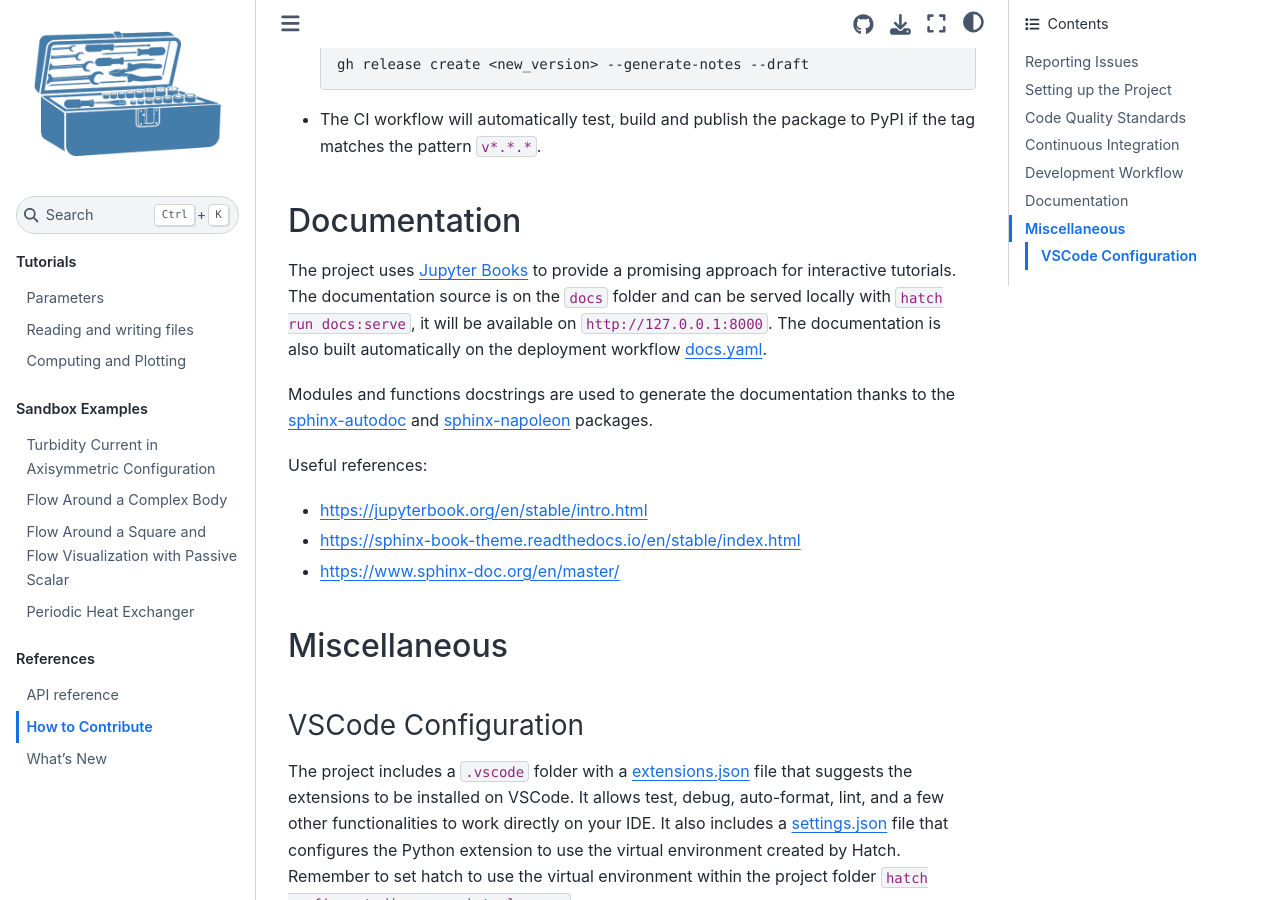
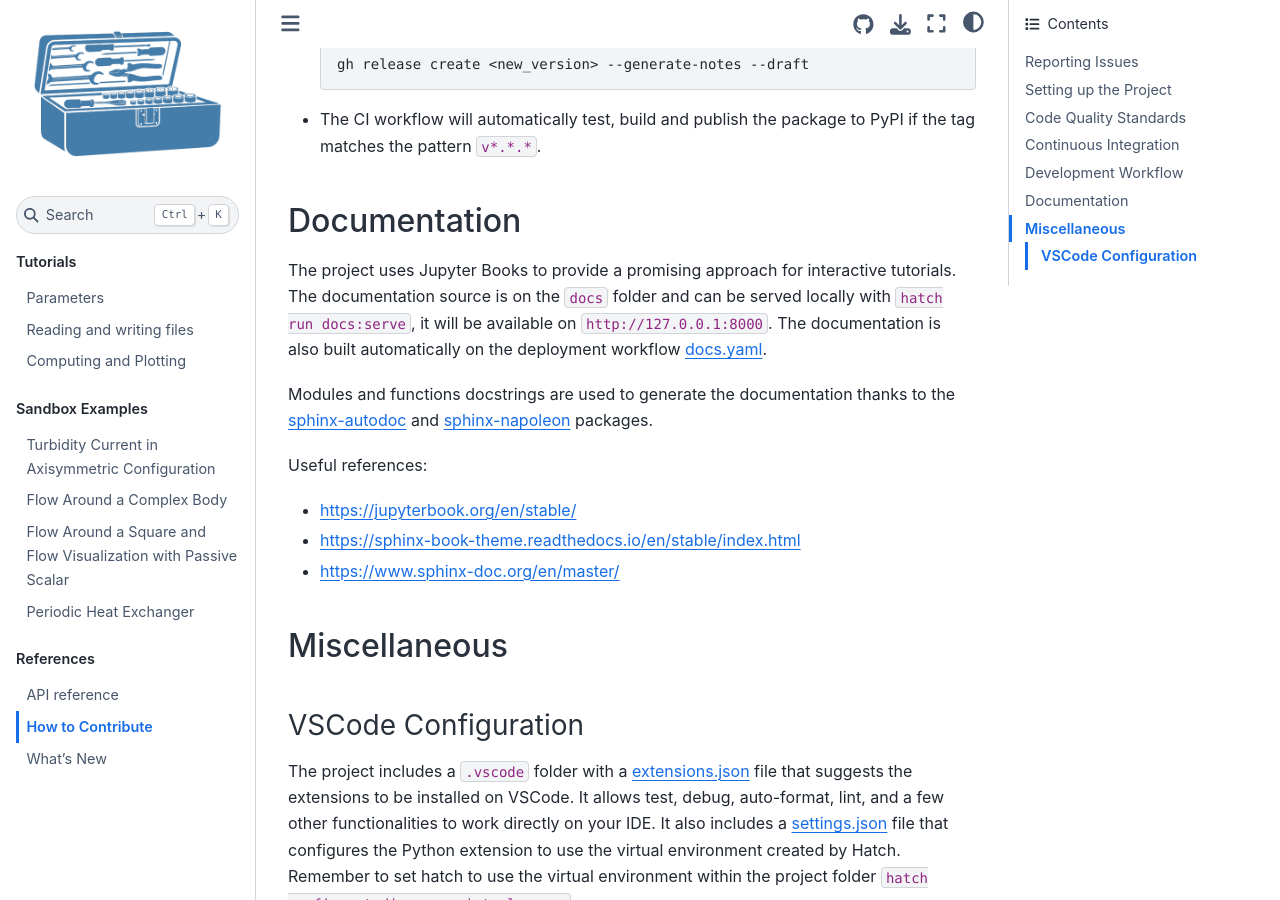
Before and after one commit to fschuch/xcompact3d_toolbox, a Jupyter Book: the page built from docs/references/how-to-contribute.md, in a window 1280 px wide and 900 px high, scrolled down 5175 px. Built offline with Jupyter Book 1.0.4 settings and Sphinx 7.4.7 and the Sphinx Book theme 1.1.4, drawn with Linux system fonts in a browser that asks for light colours.

Commit message:
docs: update Jupyter Books link and improve documentation clarity

```diff
--- a/docs/references/how-to-contribute.md
+++ b/docs/references/how-to-contribute.md
@@ -188,8 +188,7 @@ To create a new release, follow these steps:
 
 ## Documentation
 
-The project uses [Jupyter Books](https://jupyterbook.org/en/stable/intro.html)
-to provide a promising approach for interactive tutorials.
+The project uses Jupyter Books to provide a promising approach for interactive tutorials.
 The documentation source is on the `docs` folder and can be
 served locally with `hatch run docs:serve`, it will be available on `http://127.0.0.1:8000`.
 The documentation is also built automatically on the deployment workflow
@@ -199,7 +198,7 @@ Modules and functions docstrings are used to generate the documentation thanks t
 
 Useful references:
 
-- <https://jupyterbook.org/en/stable/intro.html>
+- <https://jupyterbook.org/en/stable/>
 - <https://sphinx-book-theme.readthedocs.io/en/stable/index.html>
 - <https://www.sphinx-doc.org/en/master/>
 
```
